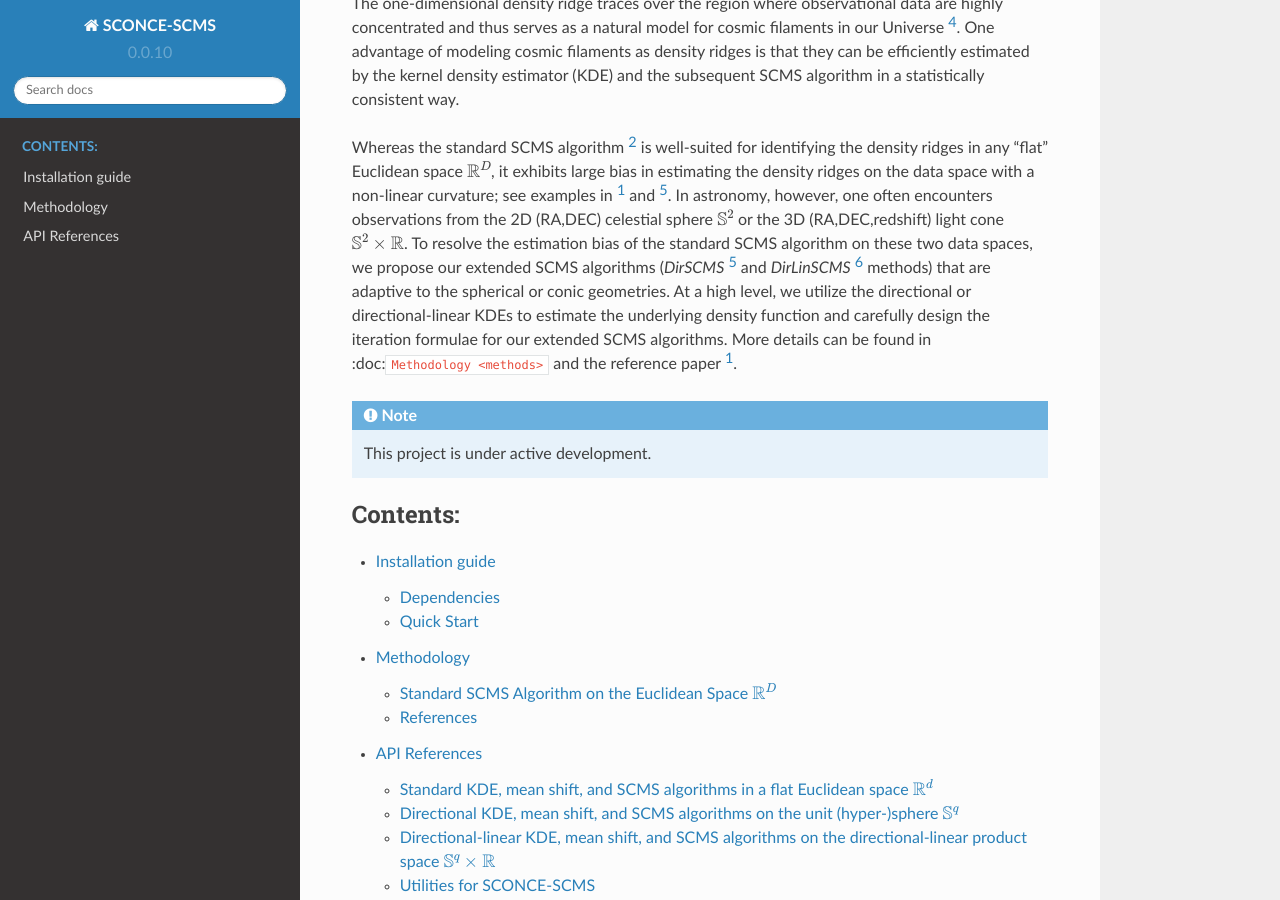
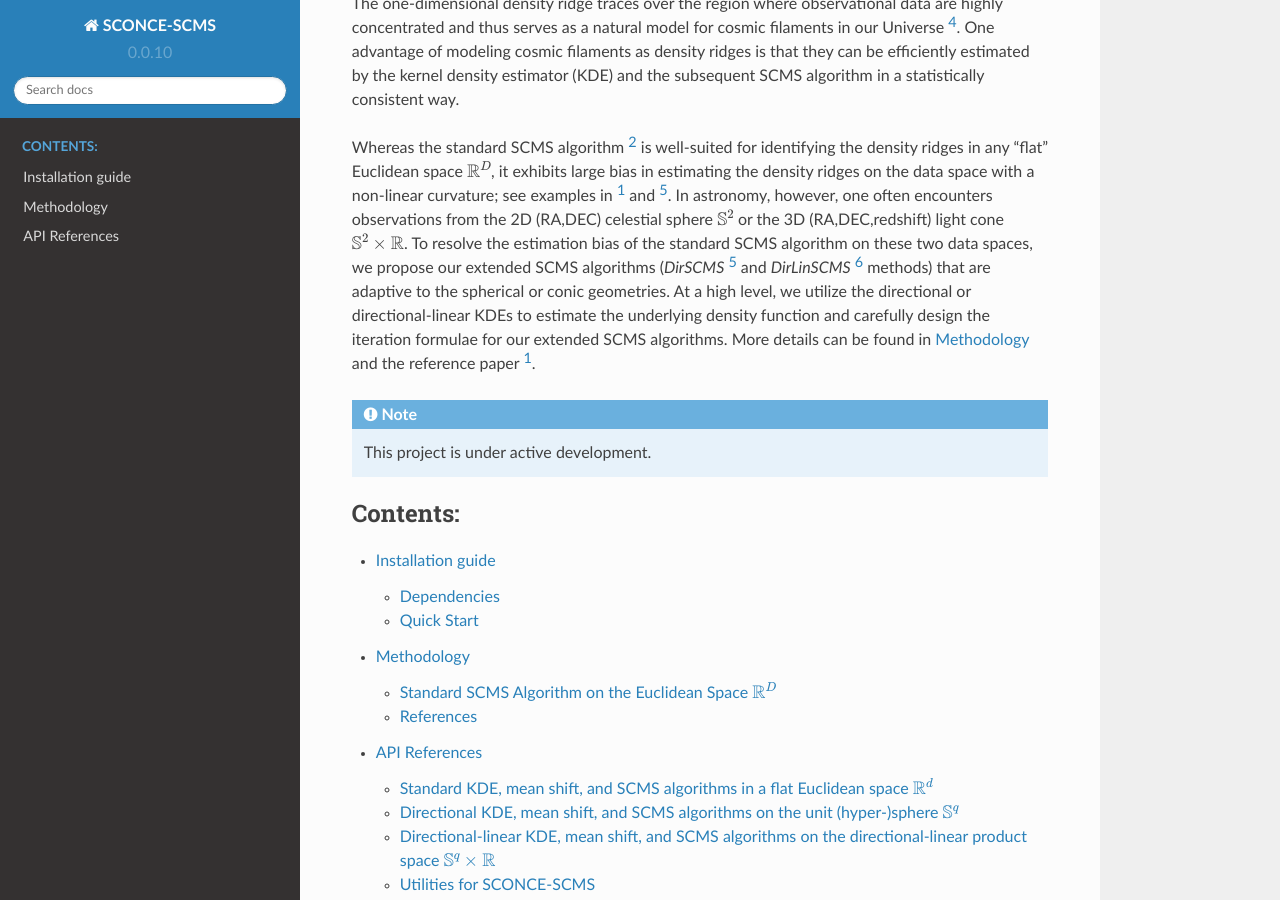
Before and after one commit to zhangyk8/sconce-scms, a Sphinx documentation site: the page built from docs/source/index.rst, in a window 1280 px wide and 900 px high, scrolled down 488 px. Built offline with Sphinx 7.4.7 and the Read the Docs theme 2.0.0, drawn with Linux system fonts in a browser that asks for light colours.

Commit message:
Update index.rst

```diff
--- a/docs/source/index.rst
+++ b/docs/source/index.rst
@@ -10,7 +10,9 @@ A quick introduction to the methodology
 
 The subspace constrained mean shift (SCMS) algorithm [2]_ is a gradient ascent typed method dealing with the estimation of local principal curves, more widely known as density ridges in statistics [3]_. The one-dimensional density ridge traces over the region where observational data are highly concentrated and thus serves as a natural model for cosmic filaments in our Universe [4]_. One advantage of modeling cosmic filaments as density ridges is that they can be efficiently estimated by the kernel density estimator (KDE) and the subsequent SCMS algorithm in a statistically consistent way.
 
-Whereas the standard SCMS algorithm [2]_ is well-suited for identifying the density ridges in any "flat" Euclidean space :math:`\mathbb{R}^D`, it exhibits large bias in estimating the density ridges on the data space with a non-linear curvature; see examples in [1]_ and [5]_. In astronomy, however, one often encounters observations from the 2D (RA,DEC) celestial sphere :math:`\mathbb{S}^2` or the 3D (RA,DEC,redshift) light cone :math:`\mathbb{S}^2\times\mathbb{R}`. To resolve the estimation bias of the standard SCMS algorithm on these two data spaces, we propose our extended SCMS algorithms (*DirSCMS* [5]_ and *DirLinSCMS* [6]_ methods) that are adaptive to the spherical or conic geometries. At a high level, we utilize the directional or directional-linear KDEs to estimate the underlying density function and carefully design the iteration formulae for our extended SCMS algorithms. More details can be found in :doc:``Methodology <methods>`` and the reference paper [1]_.
+Whereas the standard SCMS algorithm [2]_ is well-suited for identifying the density ridges in any "flat" Euclidean space :math:`\mathbb{R}^D`, it exhibits large bias in estimating the density ridges on the data space with a non-linear curvature; see examples in [1]_ and [5]_. In astronomy, however, one often encounters observations from the 2D (RA,DEC) celestial sphere :math:`\mathbb{S}^2` or the 3D (RA,DEC,redshift) light cone :math:`\mathbb{S}^2\times\mathbb{R}`. To resolve the estimation bias of the standard SCMS algorithm on these two data spaces, we propose our extended SCMS algorithms (*DirSCMS* [5]_ and *DirLinSCMS* [6]_ methods) that are adaptive to the spherical or conic geometries. At a high level, we utilize the directional or directional-linear KDEs to estimate the underlying density function and carefully design the iteration formulae for our extended SCMS algorithms. More details can be found in :doc:`Methodology <methods>` and the reference paper [1]_.
+
+
 
 
 .. note::
```
